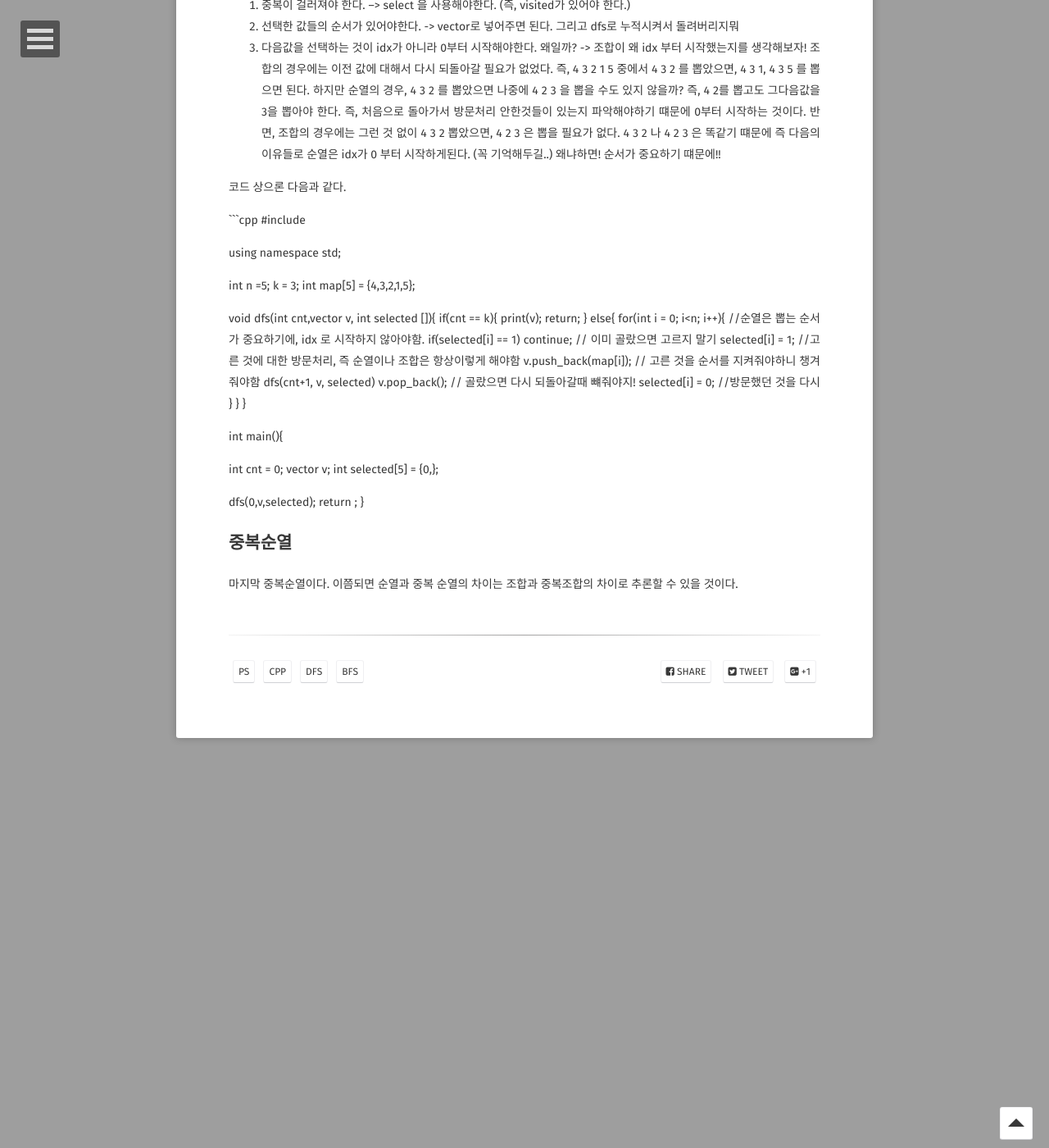
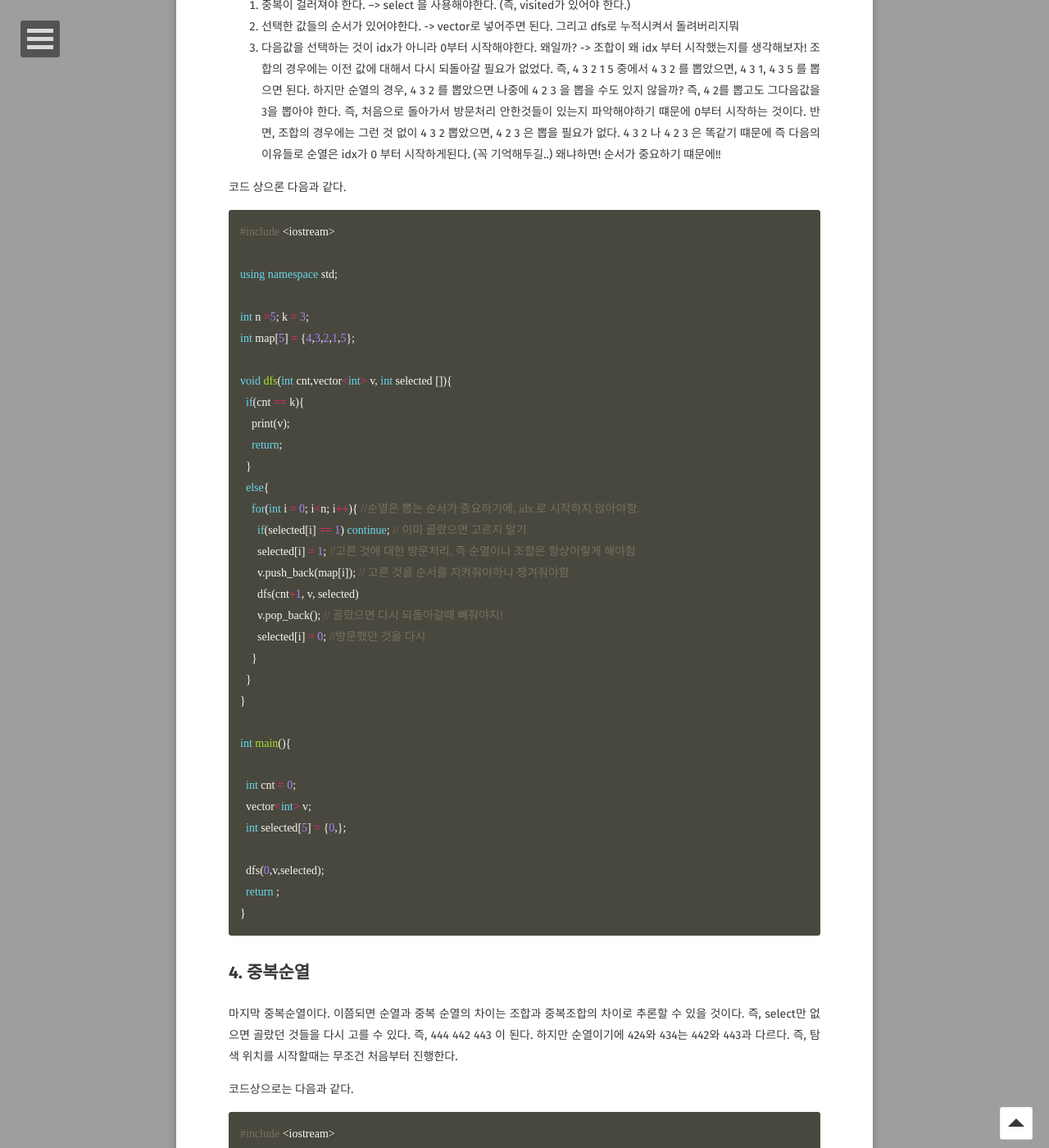
Before and after one commit to leesk212/leesk212.github.io, a Jekyll site: the page built from _posts/2024-06-06-[PS]DFS로 조합,순열,중복 끝장보기 (다시 정리).md, in a window 1280 px wide and 1400 px high, scrolled down 2785 px. Shown: the whole window at 82% size. Built offline with Jekyll 4.4.1, drawn with Linux system fonts in a browser that asks for light colours; some web fonts are replaced; our own code applies the rules of GitHub Pages for plain Markdown files; comment, search, counter and statistics services are not loaded; some of the changed text lies outside the part shown.

Commit message:
Update 2024-06-06-[PS]DFS로 조합,순열,중복 끝장보기 (다시 정리).md

````diff
--- a/_posts/2024-06-06-[PS]DFS로 조합,순열,중복 끝장보기 (다시 정리).md
+++ b/_posts/2024-06-06-[PS]DFS로 조합,순열,중복 끝장보기 (다시 정리).md
@@ -158,8 +158,51 @@
   dfs(0,v,selected);
   return ;
 }
+```
 
 
-## 중복순열
+## 4. 중복순열
 마지막 중복순열이다.
 이쯤되면 순열과 중복 순열의 차이는 조합과 중복조합의 차이로 추론할 수 있을 것이다.
+즉, select만 없으면 골랐던 것들을 다시 고를 수 있다.
+즉, 444 442 443 이 된다. 하지만 순열이기에 424와 434는 442와 443과 다르다.
+즉, 탐색 위치를 시작할때는 무조건 처음부터 진행한다.
+
+코드상으로는 다음과 같다.
+
+```cpp
+#include <iostream>
+using namespace std;
+
+int n=5; k=3;
+int map[5] = {4,3,2,1,5};
+
+void dfs(int cnt, vector<int> v){
+  if(cnt==k){
+    print(v);
+    return;
+  }
+  else{
+    for(int i=0; i<n; i++){
+      v.push_back(map[i]);
+      dfs(cnt+1, v);
+      v.pop_back();
+    }
+  }
+}
+
+int main(){
+  vector<int> v;
+  int cnt=0;
+  dfs(0,v);
+  return;
+}
+
+```
+
+----------
+
+# 3줄요약
+1. DFS로 조합, 순열, 중복조합, 중복순열을 조건따라서 구현할 수 있다. (결국 DFS는 완전탐색이기 떄문에)
+2. 조합류는 다시 되돌아 올 필요가 없기 떄문에 (즉, 순서가 상관없기 떄문에) 다음 값을 고를때 idx 를 계속 넘겨줘야한다. 반면 순열류는 순서가 중요하기 때문에 처음부터 되돌아가서 값을 찾아야한다. 그럼으로 다음 값 탐색을 0부터 진행하면된다.
+3. 중복화의 차이는 현재 값을 한번더 뽑을 수 있는가의 차이기에 select를 넣는냐 마느냐의 차이이다. (selected를 넣으면 방문처리를 진행한 것이기에 뽑았던 값들은 다시 안뽑힘)
````
Also changed, not shown: other parts of _posts/2024-06-06-[PS]DFS로 조합,순열,중복 끝장보기 (다시 정리).md (+2 -2 lines).
